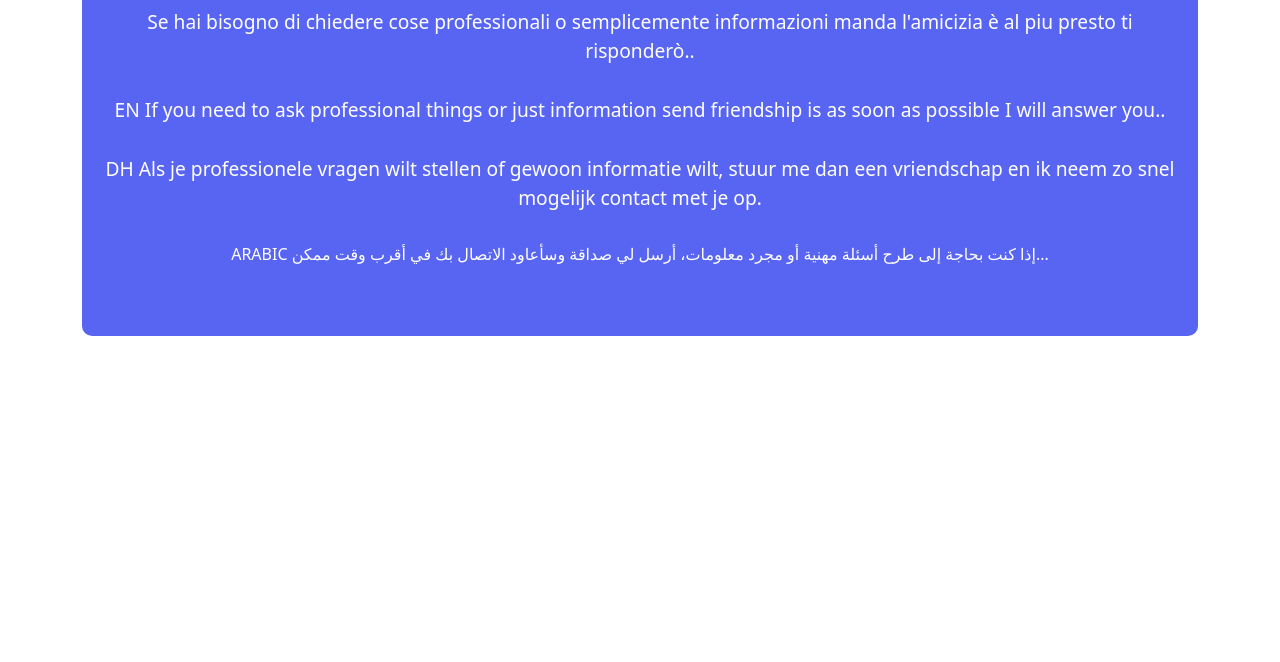
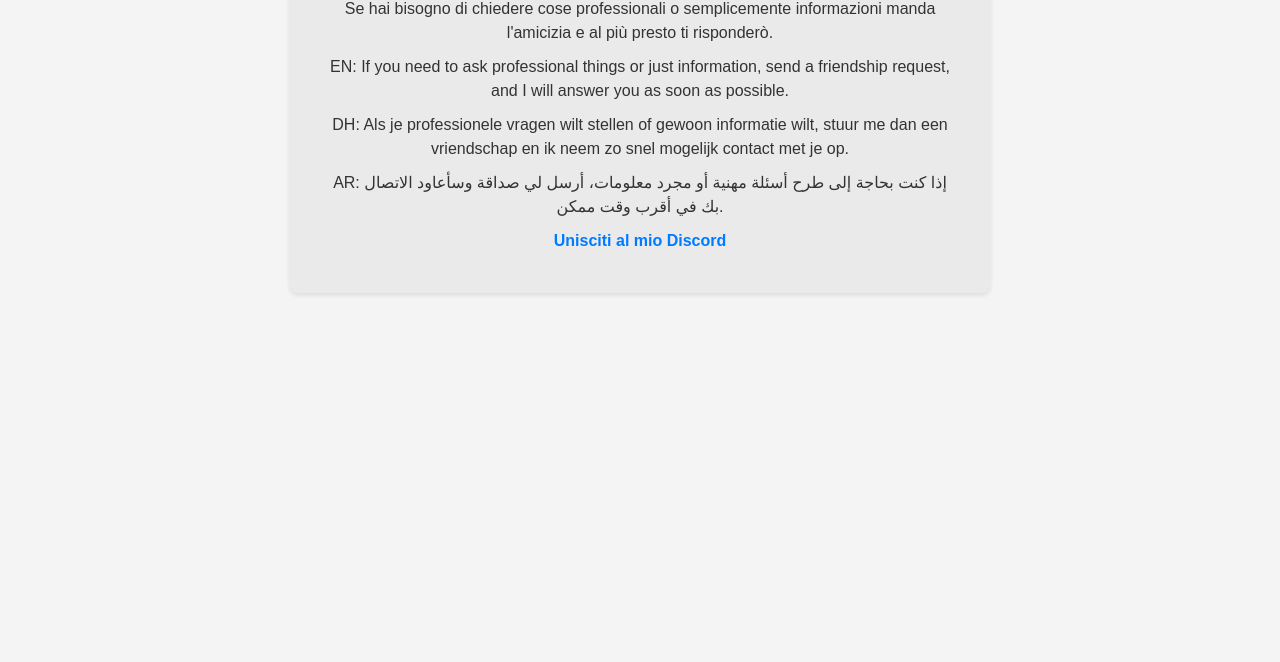
Before and after one commit to nesunooh/portfolio, a plain HTML site: page index.html in a window 1280 px wide. Shown: the part 138-800 px from the top of the page. Drawn offline with nearby package versions, Linux system fonts and the light colour scheme.

Commit message:
Update index.html

```diff
--- a/index.html
+++ b/index.html
@@ -6,23 +6,31 @@
     <title>Resta in Contatto</title>
     <link href="https://cdn.jsdelivr.net/npm/bootstrap@5.3.0-alpha3/dist/css/bootstrap.min.css" rel="stylesheet">
     <style>
+        body {
+            background-color: #f4f4f4;
+            font-family: 'Arial', sans-serif;
+        }
         .contact-section {
-            background-color: #5865F2;
-            color: white;
-            padding: 40px 20px;
+            background-color: #eaeaea;
+            color: #333;
+            padding: 40px;
             text-align: center;
-            border-radius: 10px;
+            border-radius: 8px;
+            box-shadow: 0 2px 5px rgba(0, 0, 0, 0.1);
+            max-width: 700px;
+            margin: 40px auto;
         }
         .contact-section h1 {
-            font-size: 2rem;
+            font-size: 1.8rem;
             margin-bottom: 20px;
         }
         .contact-section p {
-            font-size: 1.2rem;
-            margin-bottom: 30px;
+            font-size: 1rem;
+            margin: 10px 0;
+            line-height: 1.5;
         }
         .contact-section a {
-            color: #fff;
+            color: #007bff;
             text-decoration: none;
             font-weight: bold;
         }
@@ -32,18 +40,14 @@
     </style>
 </head>
 <body>
-    <div class="container mt-5">
-        <div class="contact-section">
-            <h1>Resta in Contatto</h1>
-            <p>Se hai bisogno di chiedere cose professionali o semplicemente informazioni manda l'amicizia è al piu presto ti risponderò..</p>
-            <p>EN If you need to ask professional things or just information send friendship is as soon as possible I will answer you..</p>
-            <p>DH Als je professionele vragen wilt stellen of gewoon informatie wilt, stuur me dan een vriendschap en ik neem zo snel mogelijk contact met je op.</p
-            <p>ARABIC إذا كنت بحاجة إلى طرح أسئلة مهنية أو مجرد معلومات، أرسل لي صداقة وسأعاود الاتصال بك في أقرب وقت ممكن...</p>
-
-
-        </div>
+    <div class="contact-section">
+        <h1>Resta in Contatto</h1>
+        <p>Se hai bisogno di chiedere cose professionali o semplicemente informazioni manda l'amicizia e al più presto ti risponderò.</p>
+        <p>EN: If you need to ask professional things or just information, send a friendship request, and I will answer you as soon as possible.</p>
+        <p>DH: Als je professionele vragen wilt stellen of gewoon informatie wilt, stuur me dan een vriendschap en ik neem zo snel mogelijk contact met je op.</p>
+        <p>AR: إذا كنت بحاجة إلى طرح أسئلة مهنية أو مجرد معلومات، أرسل لي صداقة وسأعاود الاتصال بك في أقرب وقت ممكن.</p>
+        <a href="https://discord.com/" target="_blank">Unisciti al mio Discord</a>
     </div>
-
     <script src="https://cdn.jsdelivr.net/npm/bootstrap@5.3.0-alpha3/dist/js/bootstrap.bundle.min.js"></script>
 </body>
 </html>
```
